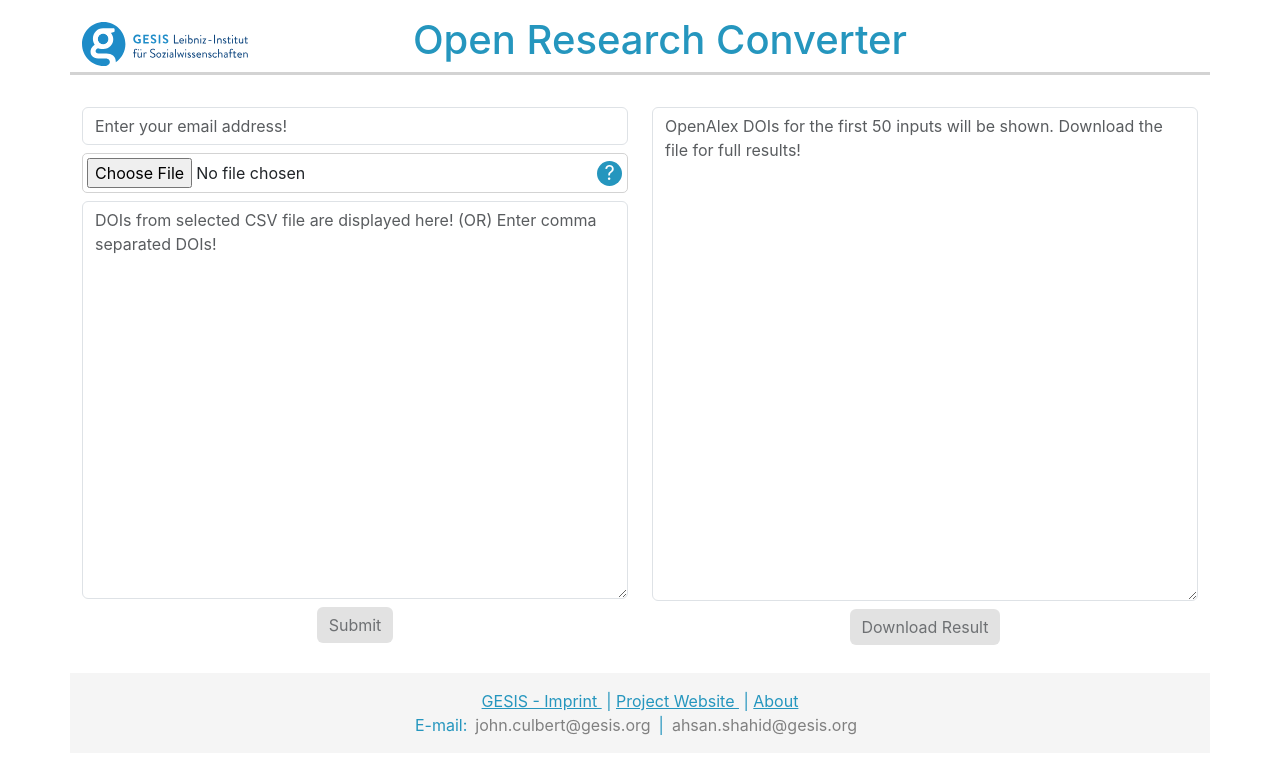
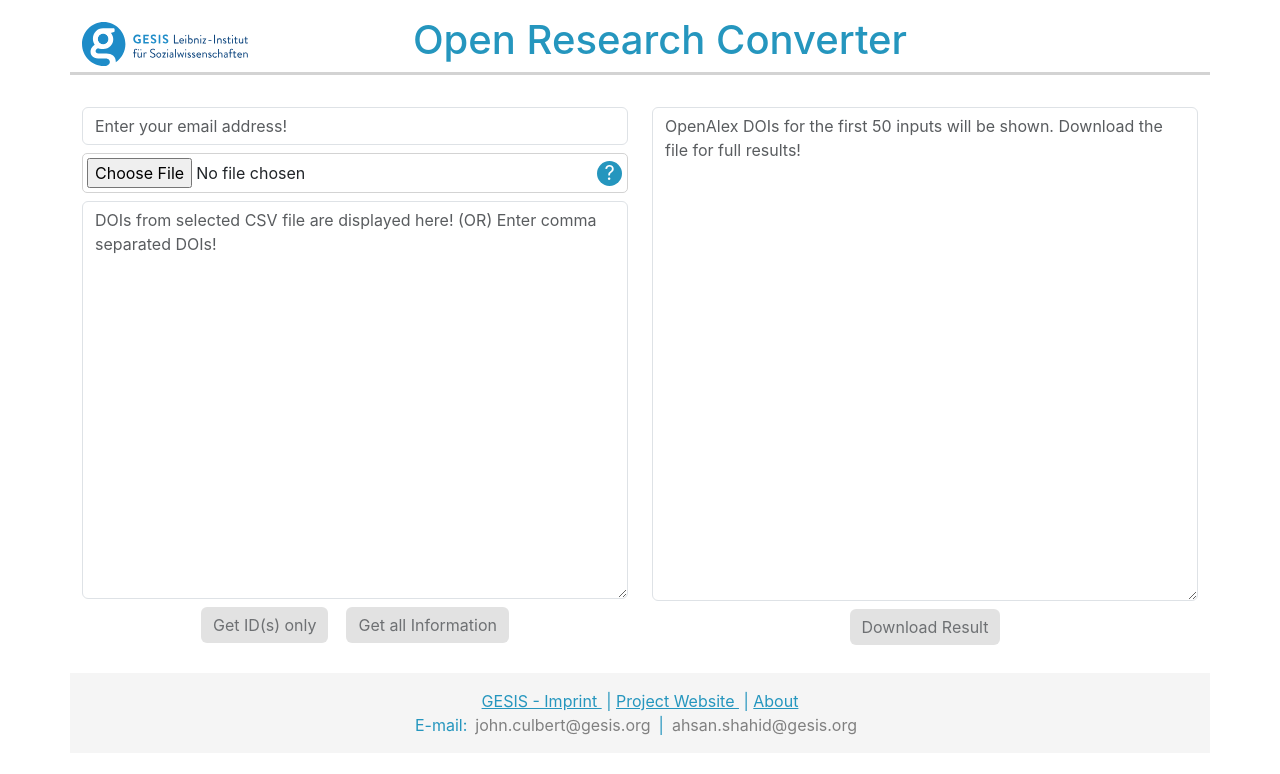
Before and after one commit to jhculb/Open-Research-Converter, a React (Create React App) app in the folder src/orc/frontend/orc-demo/: page / in a window 1280 px wide. Shown: the top 774 px of the page. Built offline with nearby package versions, Linux system fonts and the light colour scheme.

Commit message:
added get all info button calling endpoint process_all

```diff
--- a/src/orc/frontend/orc-demo/src/App.js
+++ b/src/orc/frontend/orc-demo/src/App.js
@@ -65,7 +65,7 @@ function App() {
     };
 
     //---- function called on Submit button press
-    const onSubmit = () => {
+    const onGetIds = () => {
         // let url = 'https://orc-demo.gesis.org/api/start_processing';
         let url = apiUrl + '/api/start_processing';
         let data ={"email": email, "input_data": text};
@@ -110,6 +110,55 @@ function App() {
                 setIsLoading(false);  // Stop loading
             });
     }
+
+    //---- function called on Submit button press
+    const onGetAll = () => {
+        // let url = 'https://orc-demo.gesis.org/api/start_processing';
+        let url = apiUrl + '/api/process_all';
+        let data ={"email": email, "input_data": text};
+        setIsLoading(true);
+        fetch(url, {
+            method: 'POST',
+            headers: {
+                'Content-Type': 'application/json'
+            },
+            body: JSON.stringify(data)
+        })
+            .then((response) => {
+                if (!response.ok) {
+                    // Read the response as text to capture HTML or error message
+                    return response.text().then((text) => {
+                        // Log the HTML/error message
+                        console.error('Error response body:', text);
+                        // Optionally, throw an error or return a custom object
+                        throw new Error('Network response was not ok');
+                    });
+                }
+                return response.json();  // Assuming the response is JSON
+            })
+            .then(result => {
+                // let outputData = result[0]["output_data"];
+                // setjobId(result[0]["job_id"]);
+                // setResult(result);
+                // setText('');
+                // if(outputData.length){
+                //     setIsDownloadDisabled(false);
+                //     let formattedText = outputData
+                //         .slice(0, 50)  // Take only the first 50 items
+                //         .map((item, index) => `${index + 1}. ${item}`)  // Create a numbered list
+                //         .join('\n');  // Join with new line characters for display in textarea
+                //     setLimitedResult(formattedText);
+                // }
+                // setResult(JSON.stringify(result[0]["output_data"], null, 2));
+                // console.log('Submit button pressed: ', result);
+                console.log(JSON.stringify(result));
+            })
+            .catch(error => console.log(error))
+            .finally(() => {
+                setIsLoading(false);  // Stop loading
+            });
+    }
+
     return (
         <div className="container">
             <div className="row header-border mb-4 mt-2 align-items-center">
@@ -141,8 +190,10 @@ function App() {
                             onChange={handleTextChange}
                         />
                         <div className="d-flex justify-content-center">
-                            {/*<button type="button" className="btn btn-color" onClick={() => onSubmit()}>Submit</button>*/}
-                            <button type="button" className={`btn ${!(text && validEmail) ? 'btn-disabled' : 'btn-color'}`} disabled={!(text && validEmail)} onClick={() => onSubmit()}>Submit</button>
+                            {/*<button type="button" className="btn btn-color" onClick={() => onGetIds()}>Submit</button>*/}
+                            <button type="button" className={`btn ${!(text && validEmail) ? 'btn-disabled' : 'btn-color'}`} disabled={!(text && validEmail)} onClick={() => onGetIds()}>Get ID(s) only</button>
+                            &nbsp;&nbsp;&nbsp;&nbsp;
+                            <button type="button" className={`btn ${!(text && validEmail) ? 'btn-disabled' : 'btn-color'}`} disabled={!(text && validEmail)} onClick={() => onGetAll()}>Get all Information</button>
                         </div>
                     </div>
                 </div>
```
